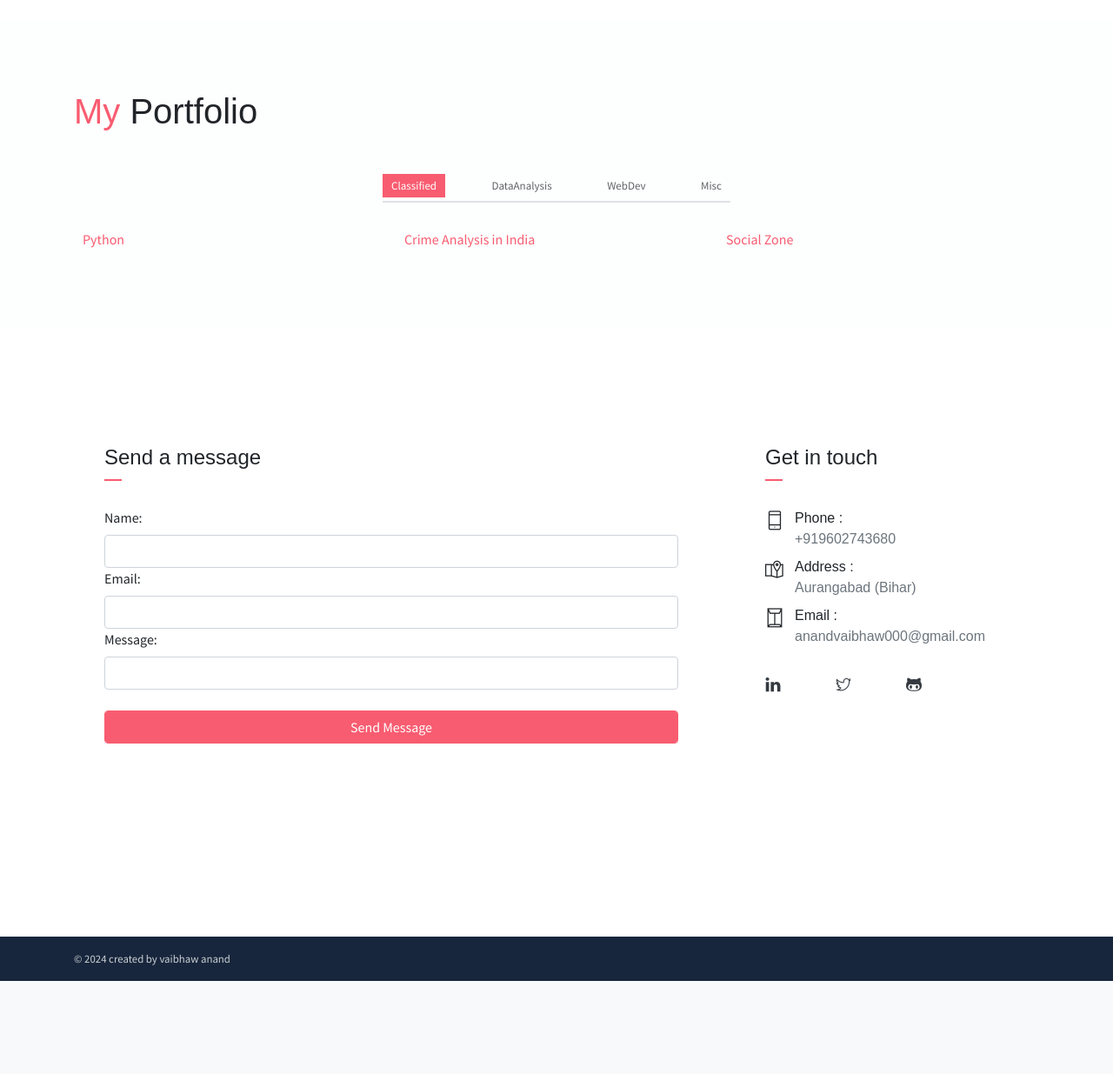
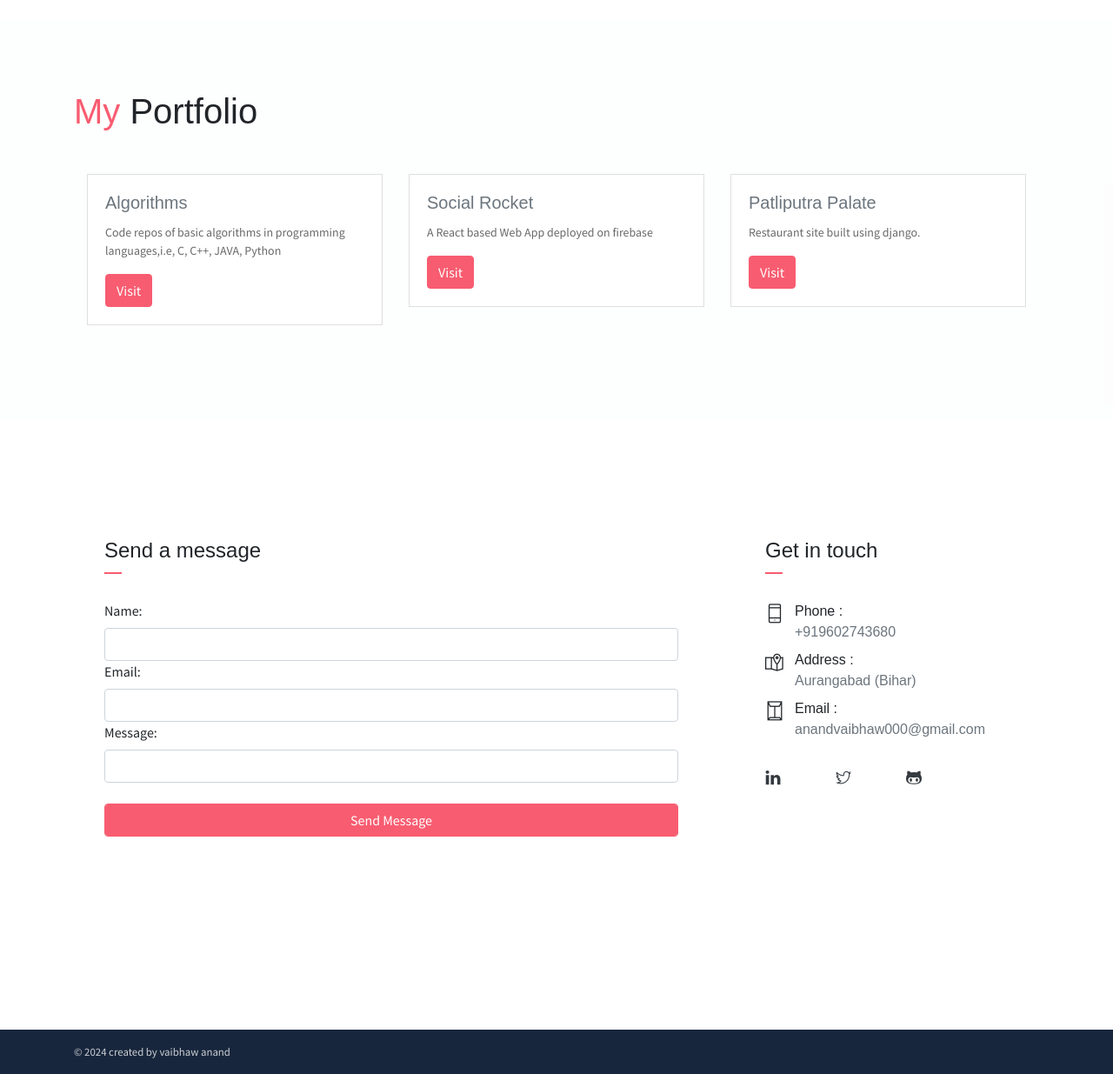
Before and after one commit to anandspaces/django_portfolio, a Django app: page / in a window 1280 px wide. Shown: the part 3347-4582 px from the top of the page at 87% size. Before the commit the page ends 4475 px from the top, so only its background shows below. Run offline with Django 5.2, Linux system fonts and the light colour scheme; some libraries are stand-ins or nearby versions.

Commit message:
improved portfolio section

```diff
--- a/templates/index.html
+++ b/templates/index.html
@@ -368,55 +368,36 @@
     <section class="section bg-custom-gray" id="portfolio">
         <div class="container">
             <h1 class="mb-5"><span class="text-danger">My</span> Portfolio</h1>
-            <div class="portfolio">
-                <div class="filters">
-                    <a href="#" data-filter=".new" class="active">
-                        Classified
-                    </a>
-                    <a href="#" data-filter=".advertising">
-                        DataAnalysis
-                    </a>
-                    <a href="#" data-filter=".branding">
-                        WebDev
-                    </a>
-                    <a href="#" data-filter=".web">
-                        Misc
-                    </a>
-                </div>
-                <div class="portfolio-container">
-                    <div class="col-md-6 col-lg-4 web new">
-                        <div class="portfolio-item">
-                            <a href="https://github.com/anandspaces/python.git">Python</a>
+            <div class="container">
+                <div class="row">
+                  <div class="col-md-4">
+                    <div class="card">
+                        <!-- <img src="project2_image.jpg" class="card-img-top" alt="Project"> -->
+                      <div class="card-body">
+                        <h5 class="card-title">Algorithms</h5>
+                        <p class="card-text">Code repos of basic algorithms in programming languages,i.e, C, C++, JAVA, Python</p>
+                        <a href="https://github.com/anandspaces/algorithms.git" class="btn btn-primary">Visit</a>
                       </div>
                     </div>
-                    <div class="col-md-6 col-lg-4 web">
-                        <div class="portfolio-item">
-                            <a href="https://github.com/anandspaces/algorithms.git">Algorithms</a>
+                  </div>
+                  <div class="col-md-4">
+                    <div class="card">
+                      <!-- <img src="project2_image.jpg" class="card-img-top" alt="Project"> -->
+                      <div class="card-body">
+                        <h5 class="card-title">Social Rocket</h5>
+                        <p class="card-text">A React based Web App deployed on firebase</p>
+                        <a href="https://social-react-8a2d2.web.app/" class="btn btn-primary">Visit</a>
                       </div>
                     </div>
-                    <div class="col-md-6 col-lg-4 advertising new">
-                        <div class="portfolio-item">
-                            <a href="#">Crime Analysis in India</a>
                   </div>
+                  <div class="col-md-4">
+                    <div class="card">
+                      <!-- <img src="project3_image.jpg" class="card-img-top" alt="Project"> -->
+                      <div class="card-body">
+                        <h5 class="card-title">Patliputra Palate</h5>
+                        <p class="card-text">Restaurant site built using django.</p>
+                        <a href="https://github.com/anandspaces/fullstack_restaurant.git" class="btn btn-primary">Visit</a>
                       </div>
-                    <div class="col-md-6 col-lg-4 advertising">
-                        <div class="portfolio-item">
-                            <a href="#">Crime Analysis in Bihar</a>
-                        </div>
-                    </div>
-                    <div class="col-md-6 col-lg-4 branding">
-                        <div class="portfolio-item">
-                            <a href="#">Shop Zone</a>
-                        </div>
-                    </div>
-                    <div class="col-md-6 col-lg-4 branding">
-                        <div class="portfolio-item">
-                            <a href="https://github.com/anandspaces/django_restaurant.git">Restaurnat</a>
-                        </div>
-                    </div>
-                    <div class="col-md-6 col-lg-4 branding new">
-                        <div class="portfolio-item">
-                            <a href="#">Social Zone</a>
                     </div>
                   </div>
                 </div>
```
Lines whose indentation alone changed are shown as unchanged.
